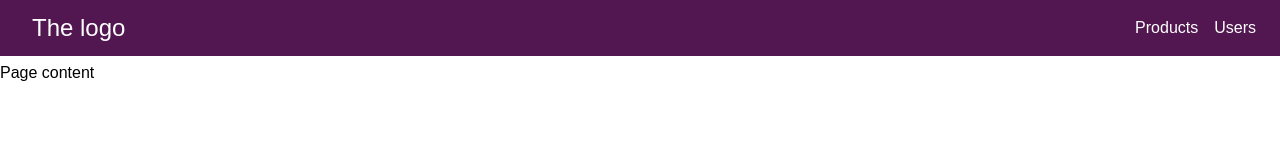
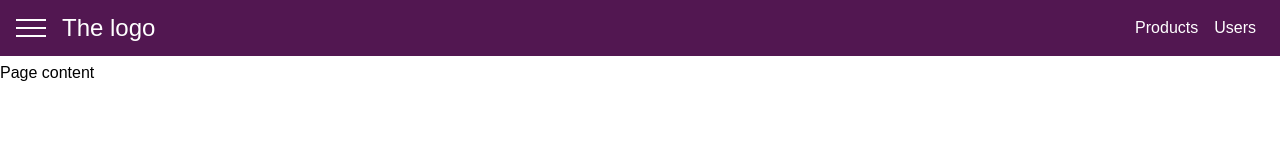
Before and after one commit to alanmaranto/React-Navigation-Bar, a React (Create React App) app: page / in a window 1280 px wide. Shown: the top 160 px of the page. Built offline with nearby package versions, Linux system fonts and the light colour scheme.

Commit message:
feature(drawer toggle button): add component

```diff
--- /dev/null
+++ b/src/components/SideDrawer/DrawerToggleButton.css
@@ -0,0 +1,21 @@
+.toggle-button {
+  display: flex;
+  flex-direction: column;
+  justify-content: space-around;
+  height: 24px;
+  width: 30px;
+  background: transparent;
+  border: none;
+  padding: 0;
+  box-sizing: border-box;
+}
+
+.toggle-button:focus {
+  outline: none;
+}
+
+.toggle-button__line {
+  width: 30px;
+  height: 2px;
+  background: white;
+}
--- /dev/null
+++ b/src/components/SideDrawer/DrawerToggleButton.js
@@ -0,0 +1,12 @@
+import React from "react";
+import './DrawerToggleButton.css';
+
+const DrawerToggleButton = (props) => (
+  <button className="toggle-button">
+    <div className="toggle-button__line"></div>
+    <div className="toggle-button__line"></div>
+    <div className="toggle-button__line"></div>
+  </button>
+);
+
+export default DrawerToggleButton;
--- a/src/components/Toolbar/Toolbar.js
+++ b/src/components/Toolbar/Toolbar.js
@@ -1,10 +1,13 @@
 import React from "react";
+import DrawerToggleButton from '../SideDrawer/DrawerToggleButton';
 import "./Toolbar.css";
 
 const Toolbar = (props) => (
   <header className="toolbar">
     <nav className="toolbar__navigation">
-      <div/>
+      <div>
+          <DrawerToggleButton />
+      </div>
       <div className="toolbar__logo">
         <a href="/">The logo</a>
       </div>
```
